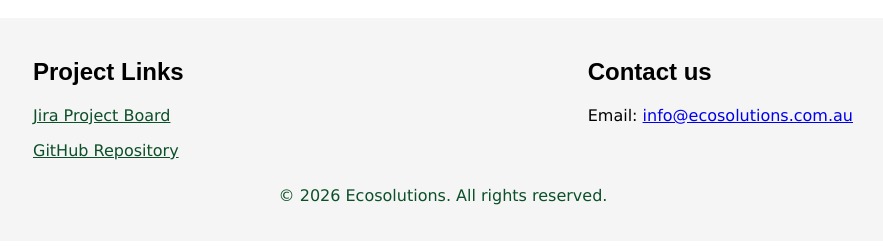
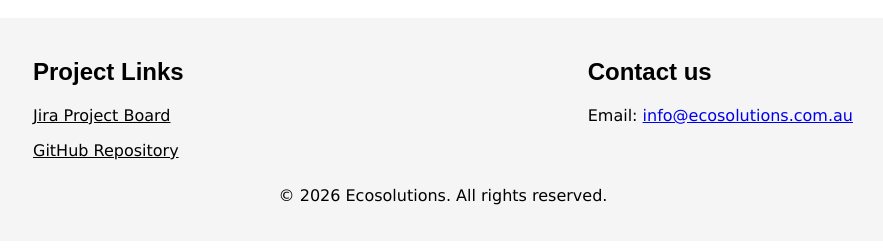
Before and after one commit to 106507468/group-part2, a PHP site: page /jobs.php in a window 1280 px wide. Shown: the part 1603-1852 px from the top of the page, without its empty margins (197-1080 px from the left). Run offline with PHP 8.4, Linux system fonts and the light colour scheme; data comes from the database, SQL or seed files in the repository.

Commit message:
Changed footer colour to be consistent

```diff
--- a/styles.css
+++ b/styles.css
@@ -225,14 +225,14 @@ nav a:hover {
 .footer-links a {
     display: block;
     margin-bottom: 10px;
-    color: #0C4F29;
+    color: #000000;
 }
 
 .footer-copy {
     text-align: center;
     width: 100%;
     margin-top: 10px;
-    color: #0C4F29;
+    color: #000000;
 }
 
 /* Jobs page CSS */
```
